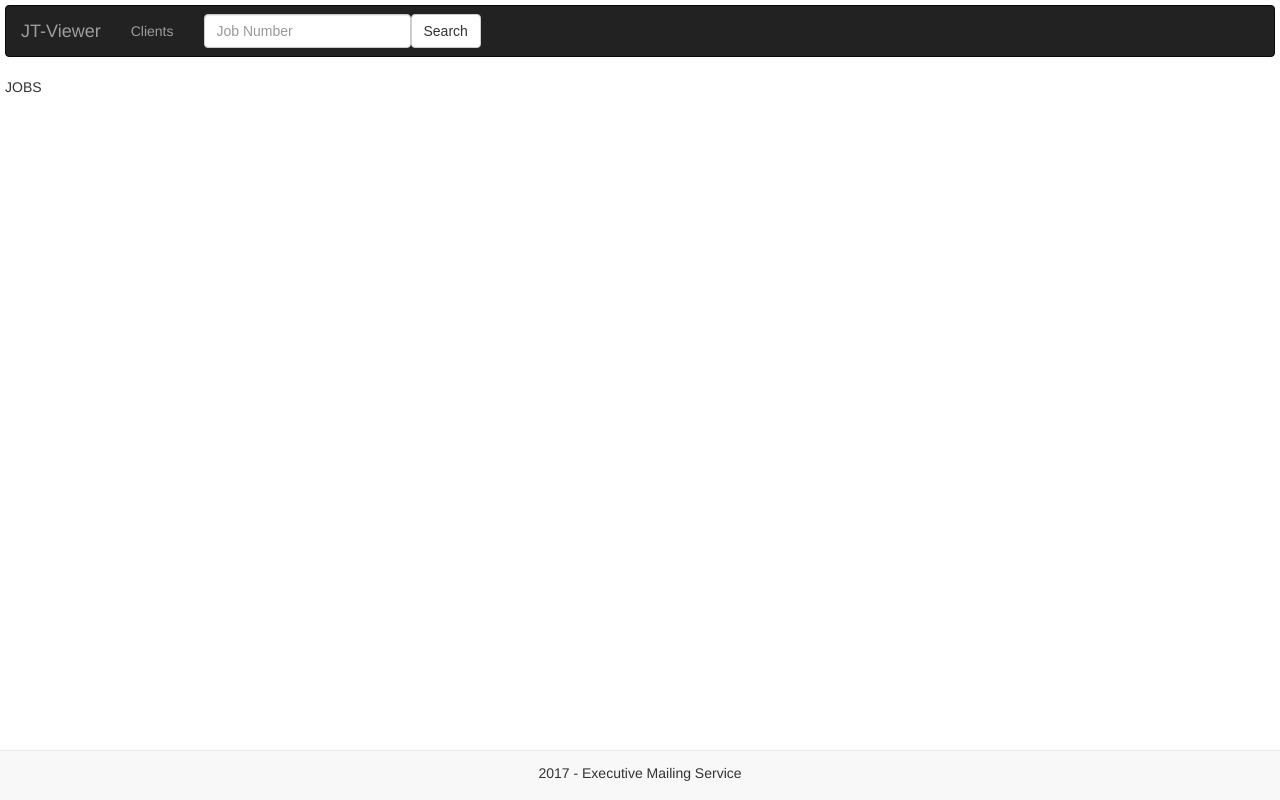
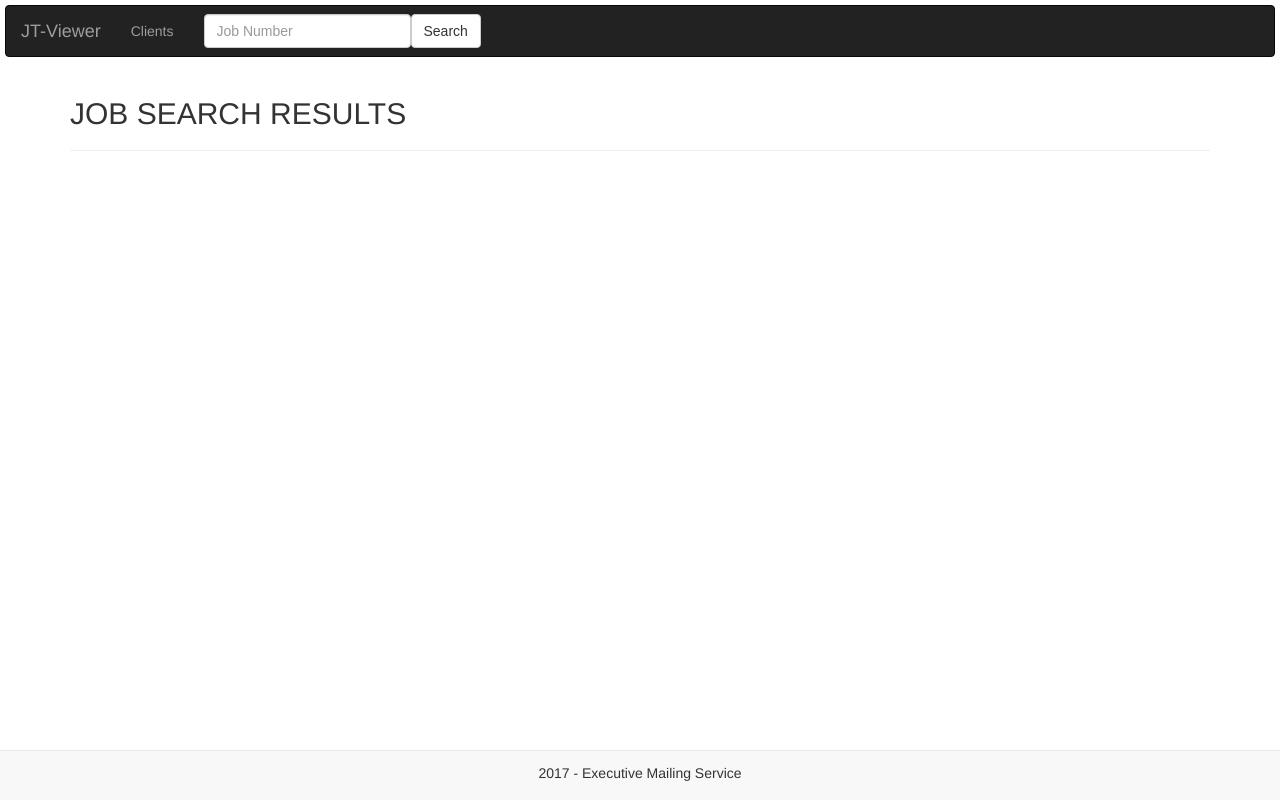
Before and after one commit to edbrad/jt-viewer, an Angular app: page /jobs in a window 1280 px wide. Built offline with nearby package versions, Linux system fonts and the light colour scheme; what angular2-chartjs, angular2-google-maps would draw is missing.

Commit message:
Misc Work

```diff
--- a/src/app/client-details/client-details.component.html
+++ b/src/app/client-details/client-details.component.html
@@ -32,7 +32,7 @@
 </div>
 <hr>
 <div class="container">
-<h3>Jobs</h3>
+<h3 class="text-muted">Jobs</h3>
 <table class="table table-condensed jt-width">
   <tr>
     <th>Job Number</th>
--- a/src/app/clients/clients.component.html
+++ b/src/app/clients/clients.component.html
@@ -1,4 +1,5 @@
 <div class="container-fluid">
+  <h3>CLIENT LIST</h3>
   <div class="flex-row row">
     <div class="col-xs-6 col-sm-4 col-lg-3 jt-hover-cursor" *ngFor="let client of distinctClients" [routerLink]="['/client-details',client.Comp]">
       <div class="thumbnail">
--- a/src/app/dashboard/dashboard.component.html
+++ b/src/app/dashboard/dashboard.component.html
@@ -1,10 +1,10 @@
 <div class="container">
   <h1>DASHBOARD</h1>
   <hr>
-  <h2>Stats</h2>
+  <h2 class="text-muted">Stats</h2>
   <chart [type]="type" [data]="data" [options]="options"></chart>
   <hr>
-  <h2>Today's Jobs</h2>
+  <h2 class="text-muted">Today's Jobs</h2>
   <table class="table table-condensed jt-width">
   <tr>
     <th>Job Number</th>
--- a/src/app/dashboard/dashboard.component.ts
+++ b/src/app/dashboard/dashboard.component.ts
@@ -12,7 +12,7 @@ export class DashboardComponent implements OnInit {
     labels: ["January", "February", "March", "April", "May", "June", "July"],
     datasets: [
       {
-        label: "Mail Volume",
+        label: "Mail Volume for Last 6 Months",
         data: [65, 59, 80, 81, 56, 55, 40]
       }
     ]
--- a/src/app/jobs/jobs.component.html
+++ b/src/app/jobs/jobs.component.html
@@ -1,3 +1,4 @@
-<p>
-  JOBS
-</p>
+<div class="container">
+  <h2>JOB SEARCH RESULTS</h2>
+  <hr>
+</div>
```
